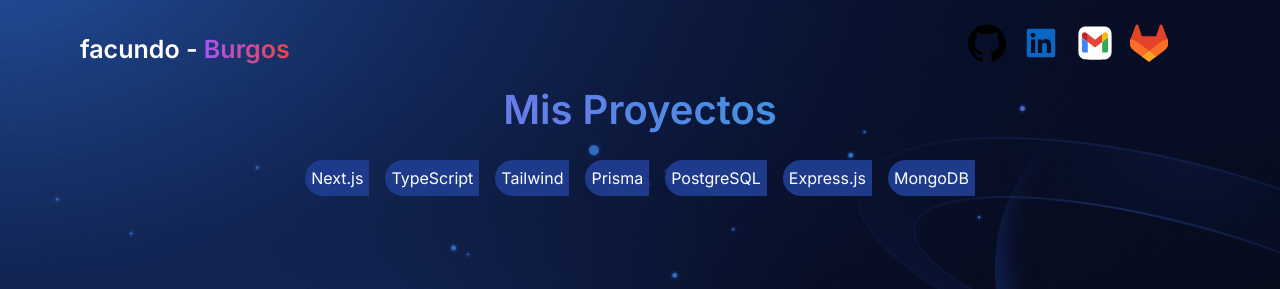
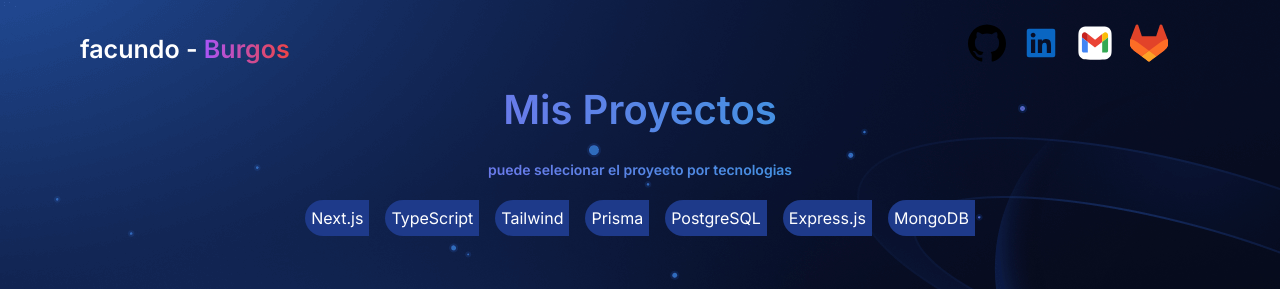
Before and after one commit to fxcx/dev-web, a Next.js app: page /projects in a window 1280 px wide. Shown: the top 289 px of the page. Built offline with nearby package versions, Linux system fonts and the light colour scheme.

Commit message:
add <p> description from filter projects

```diff
--- a/src/app/projects/page.tsx
+++ b/src/app/projects/page.tsx
@@ -10,6 +10,7 @@ const Projects = (): JSX.Element => {
         <h1 className=' text-center text-[40px] font-semibold text-transparent bg-clip-text bg-gradient-to-r from-purple-500 to-cyan-500 pt-20 pb-5'>
           Mis Proyectos
         </h1>
+        <p className='text-center text-sm font-semibold text-transparent bg-clip-text bg-gradient-to-r from-purple-500 to-cyan-500 pb-5'>puede selecionar el proyecto por tecnologias </p>
       </div>
       <div />
       <section className='grid place-items-center overflow-x-hidden mb-[70px]'>
```
